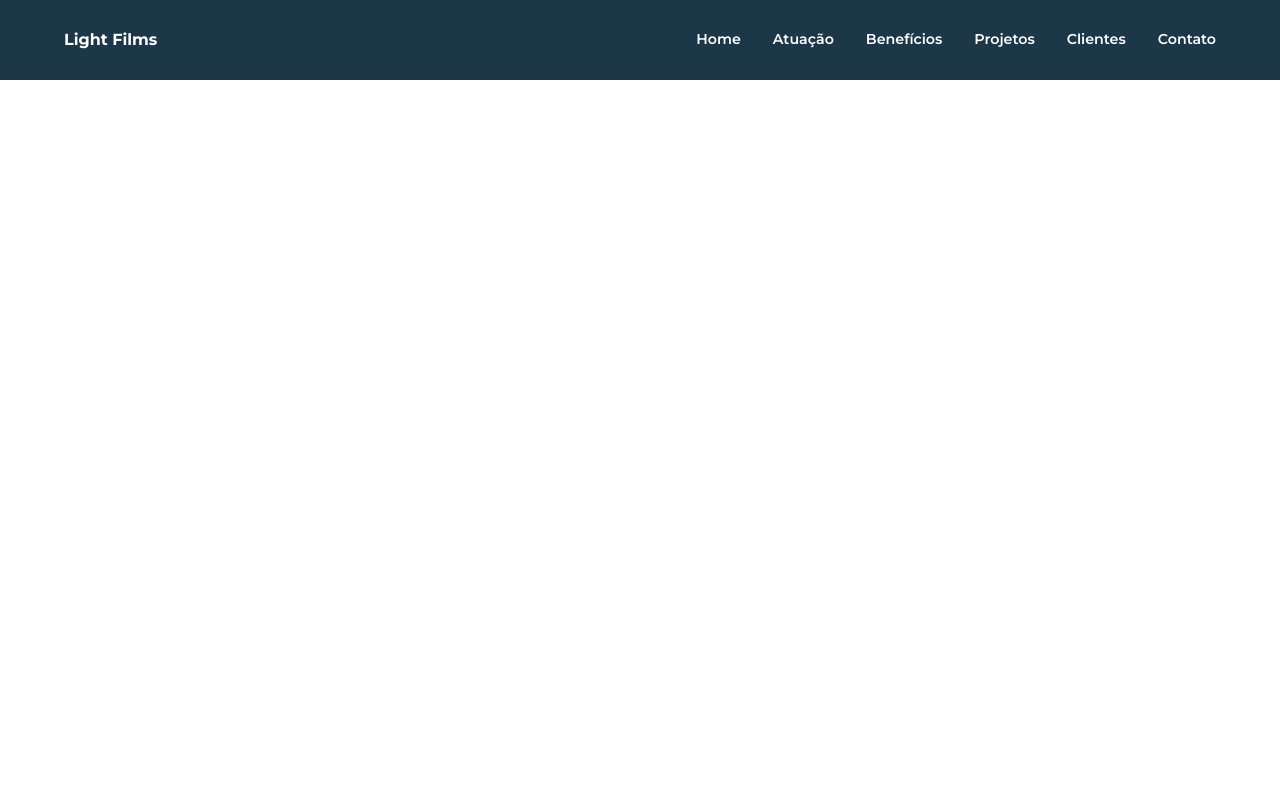
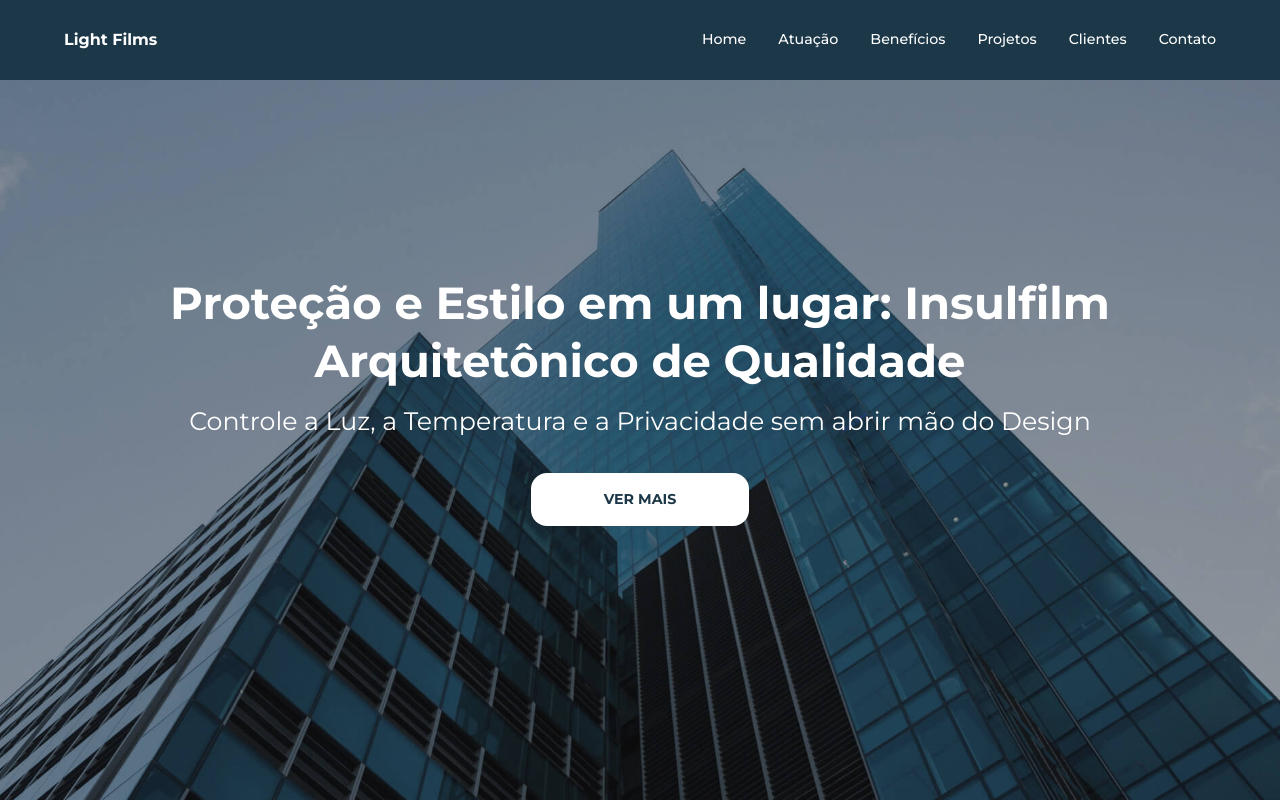
Before and after one commit to CaiqueMorales20/light-films, a Next.js app: page / in a window 1280 px wide. Built offline with nearby package versions, Linux system fonts and the light colour scheme.

Commit message:
:sparkles: feat: Hero

```diff
--- /dev/null
+++ b/app/(Home)/Hero/index.tsx
@@ -0,0 +1,23 @@
+// Imported Components
+import Button from "@/components/Button";
+
+// Functional Component
+export default function Hero() {
+	// Rendering
+	return (
+		<section className="h-[100vh]  mt-[calc(-5rem)] bg-[url(/hero-bg.jpg)] bg-center bg-cover flex items-center justify-center ">
+			<div className=" max-w-[90%] text-center flex flex-col gap-8 items-center">
+				<div className="flex flex-col gap-3">
+					<h1 className="text-white text-xl font-bold max-w-[62.5rem]">
+						Proteção e Estilo em um lugar: Insulfilm Arquitetônico de Qualidade
+					</h1>
+					<h2 className="text-white text-medium max-w-[62.5rem]">
+						Controle a Luz, a Temperatura e a Privacidade sem abrir mão do
+						Design
+					</h2>
+				</div>
+				<Button />
+			</div>
+		</section>
+	);
+}
--- a/app/globals.css
+++ b/app/globals.css
@@ -16,3 +16,9 @@ body.menu-open{
   height: 100vh;
   overflow: hidden;
 }
+
+button{
+  outline: none;
+  border: none;
+  background-color: transparent;
+}
--- a/app/page.tsx
+++ b/app/page.tsx
@@ -1,6 +1,10 @@
+import Hero from "./(Home)/Hero";
+
 // Functional Component
 export default function Home() {
 	return (
-		<main className="text-white text-2xl bg-black hover:bg-red-500 ease-in duration-300"></main>
+		<main>
+			<Hero />
+		</main>
 	);
 }
--- /dev/null
+++ b/components/Button/index.tsx
@@ -0,0 +1,11 @@
+// Functional Component
+export default function Button() {
+	// Rendering
+	return (
+		<button className="w-max rounded-[1rem] bg-white hover:bg-primary-400 text-primary-400 hover:text-white duration-300">
+			<p className="text-sm font-bold uppercase p-[1.125em_5.125em]">
+				Ver mais
+			</p>
+		</button>
+	);
+}
--- a/components/Header/Menu/index.tsx
+++ b/components/Header/Menu/index.tsx
@@ -30,7 +30,7 @@ export default function Menu() {
 				id="menu"
 				ref={menuRef}
 				data-opened={openedMenu}
-				className="md:static md:bg-transparent md:translate-x-0 md:flex-row md:w-max flex items-center justify-center gap-8 text-sm flex-col absolute top-0 left-0 bg-primary-500 w-[80vw] h-full -translate-x-full duration-300 data-[opened=true]:translate-x-0 data-[opened=true]:bg-primary-400 z-20"
+				className="md:static md:bg-transparent md:translate-x-0 md:flex-row md:w-max flex items-center justify-center gap-8 text-sm flex-col fixed top-0 left-0 bg-primary-500 w-[80vw] h-full -translate-x-full duration-300 data-[opened=true]:translate-x-0 data-[opened=true]:bg-primary-400 z-20 isolate"
 			>
 				{HeaderData.map((item, index) => {
 					// Rendering
--- a/components/Header/MenuItem/index.tsx
+++ b/components/Header/MenuItem/index.tsx
@@ -9,7 +9,7 @@ export default function MenuItem(props: HeaderType) {
 		<div>
 			<li
 				id="menu-item"
-				className="text-white cursor-pointer font-semibold"
+				className="text-white cursor-pointer font-medium"
 				onClick={props.onClick}
 			>
 				{props.name}
--- a/components/Header/index.tsx
+++ b/components/Header/index.tsx
@@ -28,7 +28,7 @@ export default function Header() {
 	// Rendering
 	return (
 		<HeaderContext.Provider value={{ openedMenu, setOpenedMenu }}>
-			<header className="flex justify-between gap-4 bg-primary-400">
+			<header className="flex justify-between gap-4 bg-primary-400 relative isolate z-10">
 				<nav className="flex items-center justify-between m-auto h-[5rem] w-[90%] ">
 					<Logo />
 					<Menu />
--- a/tailwind.config.js
+++ b/tailwind.config.js
@@ -20,8 +20,9 @@ module.exports = {
       fontSize: {
         sm: 'clamp(0.8rem, 0.17vw + 0.76rem, 0.89rem);',
         base: 'clamp(1rem, 0.34vw + 0.91rem, 1.19rem)',
+        'medium': 'clamp(1.25rem, 0.61vw + 1.1rem, 1.58rem)',
         lg: 'clamp(1.56rem, 1vw + 1.31rem, 2.11rem)',
-        xl: 'clamp(1.95rem, 1.56vw + 1.56rem, 2.81rem)',
+        xl: ['clamp(1.95rem, 1.56vw + 1.56rem, 2.81rem)', '1.3'],
         '2xl': 'clamp(2.44rem, 2.38vw + 1.85rem, 3.75rem)',
       },
       colors: {
```
Also changed, not shown: public/hero-bg.jpg (added).
